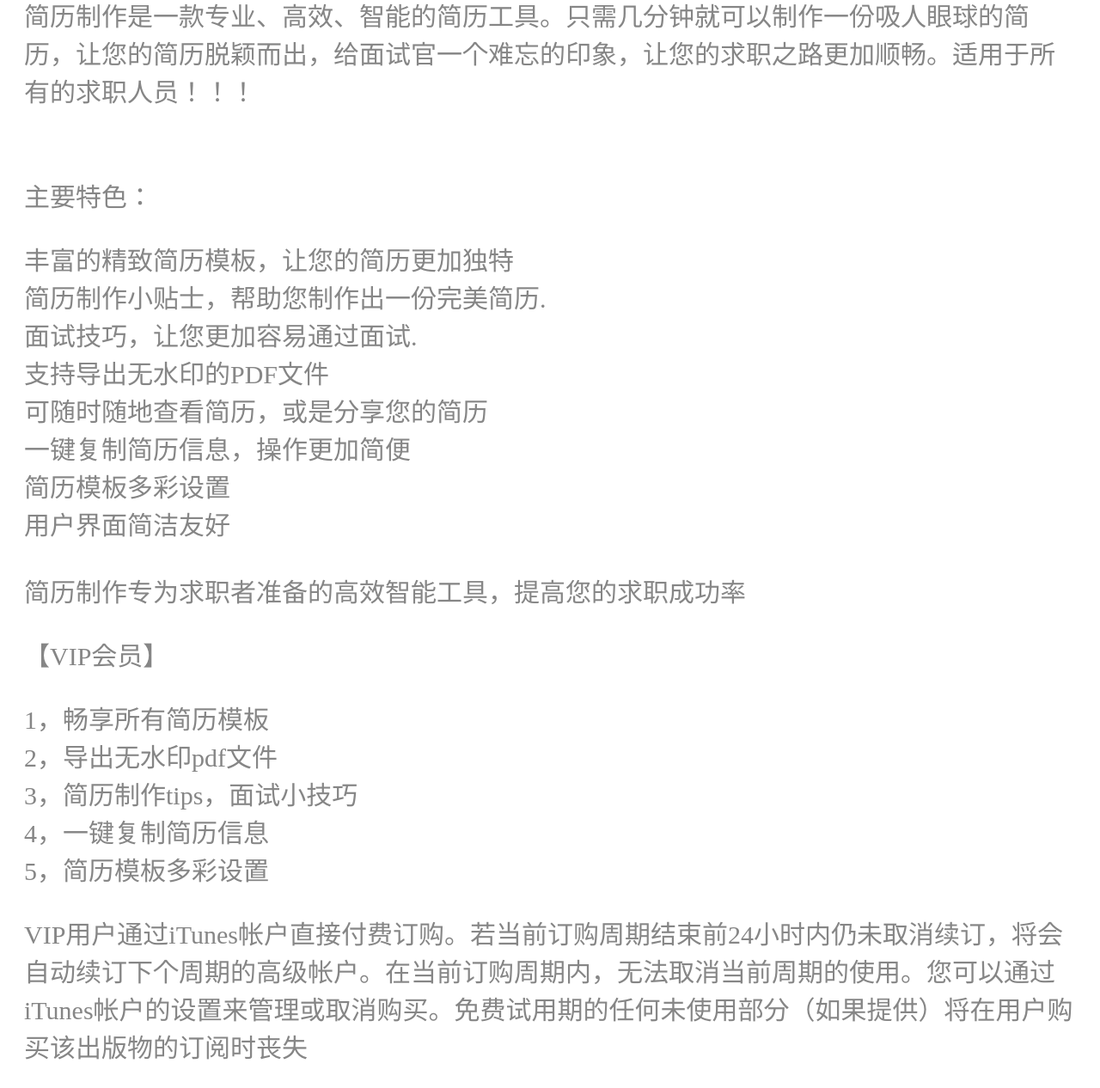
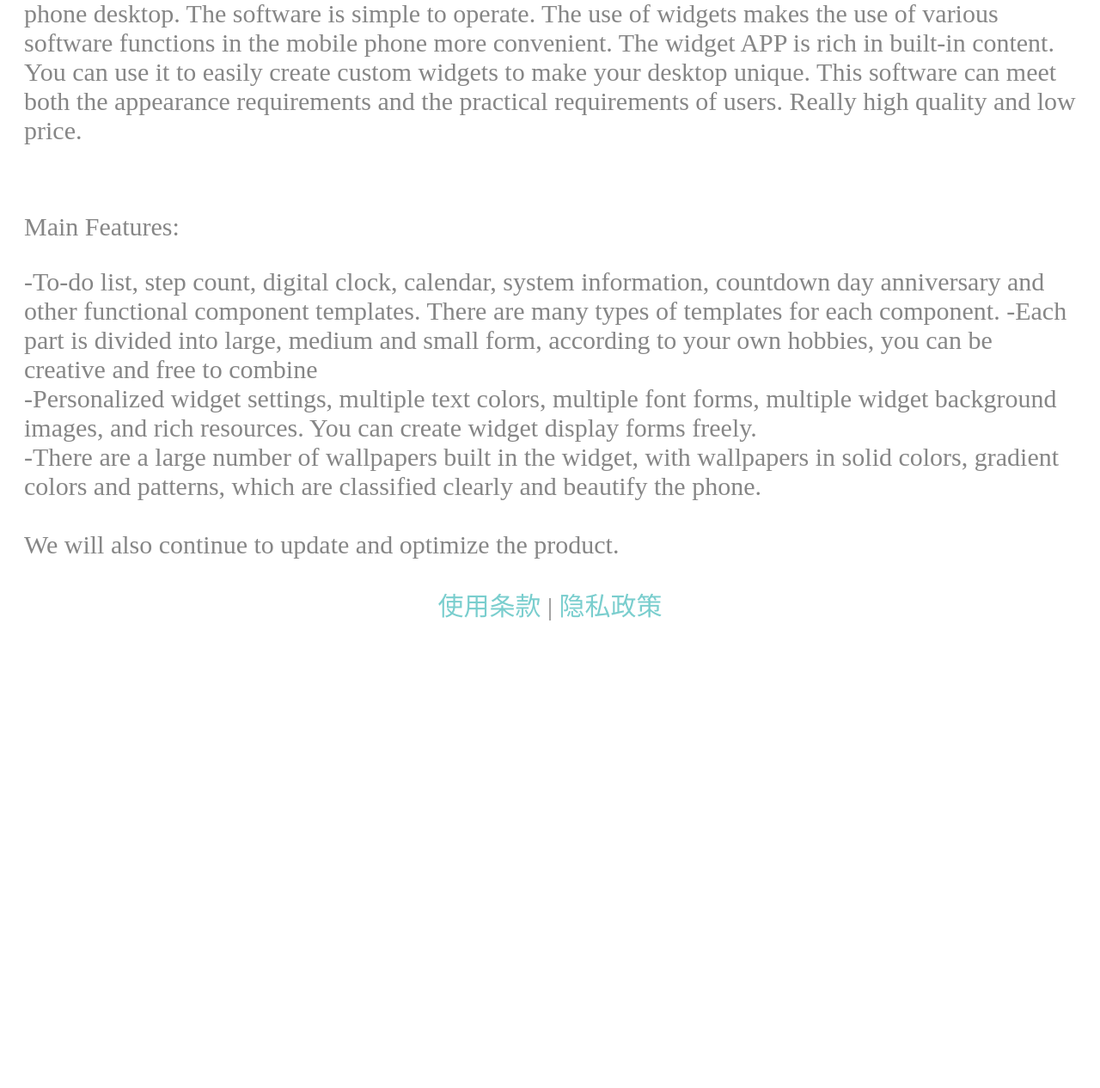
Before and after one commit to LittleWhiteRabbitKJ/LittleWhiteRabbitKJ.github.io, a plain HTML site: page GreatWidget/index.html in a window 1280 px wide. Shown: the part 594-1860 px from the top of the page at 86% size. After the commit the page ends 1407 px from the top, so only its background shows below. Drawn offline with Linux system fonts and the light colour scheme.

Commit message:
更改首页

```diff
--- a/GreatWidget/index.html
+++ b/GreatWidget/index.html
@@ -4,66 +4,44 @@
 	<meta charset="UTF-8">
 	<link rel="icon" href="img/litter_icon.ico" type="images/x-ico" />
 	<link rel="stylesheet" href="./PrivacyPolicy/yhlStyle.css">
-	<title>ResumeMaker</title>
+	<title>Great Widget</title>
 </head>
 <body>
+    <p class="centerText">
+    We are a team with dreams! We are committed to providing users with high-quality services and providing users with perfect experience applications!
+    </p>
+    <div class="lineone"></div>
 	<p class="centerText">
-    	我们是一群有远大梦想，高效执行力的团队。致力于为用户提供优质服务，为用户打造最完美的使用体验。
-	</p>
-	<div class="lineone"></div>
-	<p class="centerText">
-    	开发者Ji Ke下产品有问题随时可以联系：<span style="color:#7acece;">KJTechnology@163.com</span>
+    If you have any questions, you can contact us at the email address below:<span style="color:#7acece;">KJTechnology@163.com</span>
 	</p>
 	<div align="center"><img src="./img/remsum_icon.jpg" width="120" height="120"></div>
 
-	<h3>应用描述</h3>
+	<h3>Application Description</h3>
 
 	<p>
-		简历制作是一款专业、高效、智能的简历工具。只需几分钟就可以制作一份吸人眼球的简历，让您的简历脱颖而出，给面试官一个难忘的印象，让您的求职之路更加顺畅。适用于所有的求职人员！！！
+    A content-rich, powerful desktop widget APP, which is very good to organize and beautify the mobile phone desktop. The software is simple to operate. The use of widgets makes the use of various software functions in the mobile phone more convenient.
+    The widget APP is rich in built-in content. You can use it to easily create custom widgets to make your desktop unique. This software can meet both the appearance requirements and the practical requirements of users. Really high quality and low price.
+
 	</p>
 	<br />
-	<p>主要特色：</p>
+	<p>Main Features:</p>
 
 	<p>
-		丰富的精致简历模板，让您的简历更加独特
+    -To-do list, step count, digital clock, calendar, system information, countdown day anniversary and other functional component templates. There are many types of templates for each component.
+    -Each part is divided into large, medium and small form, according to your own hobbies, you can be creative and free to combine
+
 		<br />
-		简历制作小贴士，帮助您制作出一份完美简历.
+        -Personalized widget settings, multiple text colors, multiple font forms, multiple widget background images, and rich resources. You can create widget display forms freely.
+
 		<br />
-		面试技巧，让您更加容易通过面试.
+        -There are a large number of wallpapers built in the widget, with wallpapers in solid colors, gradient colors and patterns, which are classified clearly and beautify the phone.
+
 		<br />
-		支持导出无水印的PDF文件
+
 		<br />
-		可随时随地查看简历，或是分享您的简历
-		<br />
-		一键复制简历信息，操作更加简便
-		<br />
-		简历模板多彩设置
-		<br />
-		用户界面简洁友好
-		<br />
-		<br />
-		简历制作专为求职者准备的高效智能工具，提高您的求职成功率
+        We will also continue to update and optimize the product.
 	</p>
 
-	<p>【VIP会员】</p>
-
-	<p>
-		1，畅享所有简历模板
-		<br />
-		2，导出无水印pdf文件
-		<br />
-		3，简历制作tips，面试小技巧
-		<br />
-		4，一键复制简历信息
-		<br />
-		5，简历模板多彩设置
-		<br />
-	</p>
-
-	<p>
-		VIP用户通过iTunes帐户直接付费订购。若当前订购周期结束前24小时内仍未取消续订，将会自动续订下个周期的高级帐户。在当前订购周期内，无法取消当前周期的使用。您可以通过iTunes帐户的设置来管理或取消购买。免费试用期的任何未使用部分（如果提供）将在用户购买该出版物的订阅时丧失<br />
-
-	</p>
 	<p class="centerText"><a href="TermsofService/index.html" target="_blank">使用条款</a> | <a href="PrivacyPolicy/index.html" target="_blank">隐私政策</a></p>
 
 </body>
```
